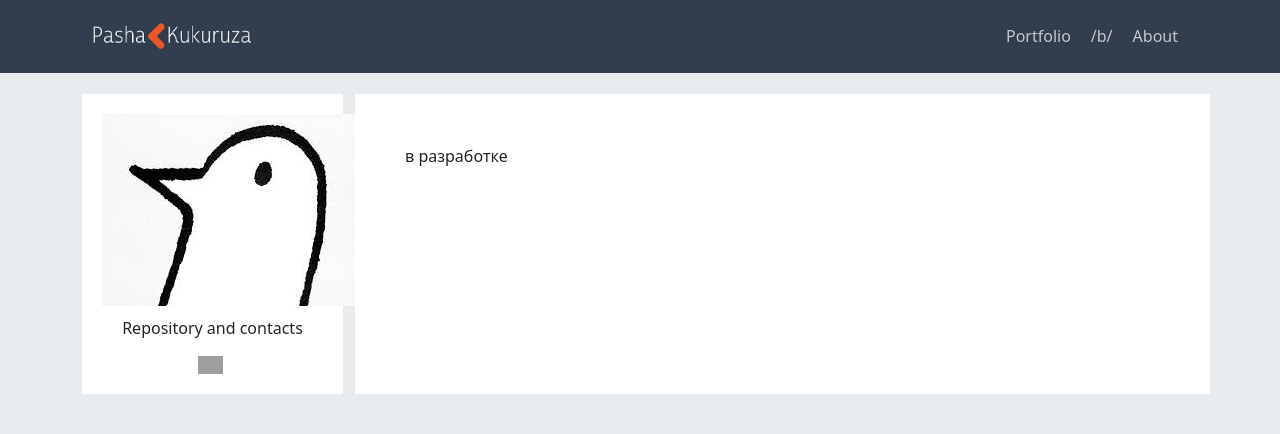
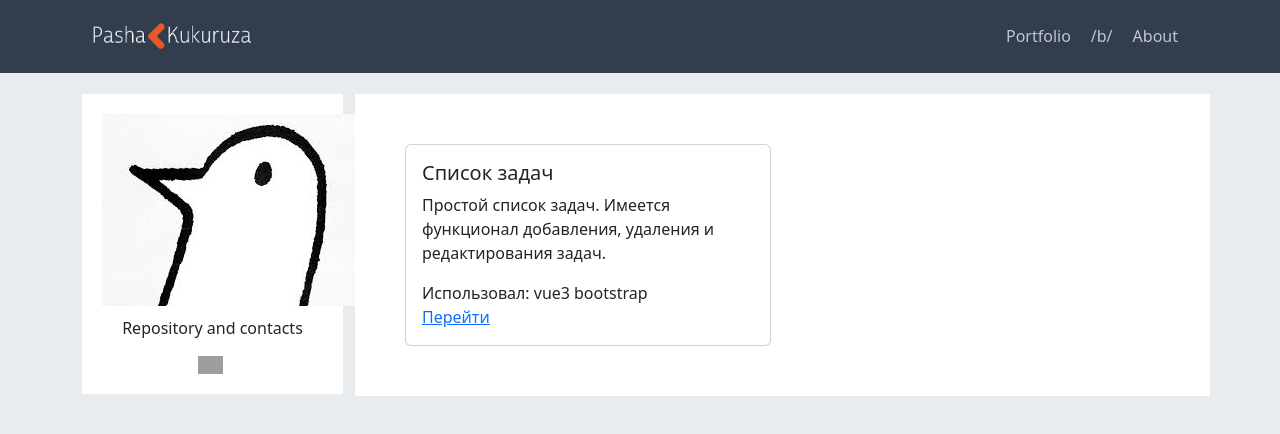
Before and after one commit to Habstrakt/blog-vue, a Vue app: page /portfolio in a window 1280 px wide. Shown: the top 434 px of the page. Built offline with nearby package versions, Linux system fonts and the light colour scheme; grey boxes are pictures that could not be loaded.

Commit message:
перенос скролла в main компонент

```diff
--- a/src/App.vue
+++ b/src/App.vue
@@ -6,37 +6,6 @@ import Aside from "@/components/Aside.vue";
 
 export default {
   components: { Header, Main, Aside },
-  data() {
-    return {
-      showScrollBtn: false,
-    };
-  },
-  mounted() {
-    window.addEventListener("scroll", this.handleScroll);
-  },
-  unmounted() {
-    window.removeEventListener("scroll", this.handleScroll);
-  },
-  methods: {
-    scrollBtn() {
-      const scrollDuration = 300;
-      const scrollStep = -window.pageYOffset / (scrollDuration / 15);
-      let scrollInterval = setInterval(() => {
-        if (window.pageYOffset !== 0) {
-          window.scrollBy(0, scrollStep);
-        } else {
-          clearInterval(scrollInterval);
-        }
-      }, 15);
-    },
-    handleScroll() {
-      if (window.pageYOffset > 1000) {
-        this.showScrollBtn = true;
-      } else {
-        this.showScrollBtn = false;
-      }
-    },
-  },
 };
 </script>
 
@@ -48,15 +17,4 @@ export default {
       <router-view></router-view>
     </div>
   </div>
-  <div v-if="showScrollBtn" @click="scrollBtn" class="btn btn-secondary">
-    <img src="./assets/img/arrow-up.svg" alt="" />
-  </div>
 </template>
-
-<style>
-.btn-secondary {
-  position: fixed;
-  bottom: 100px;
-  right: 60px;
-}
-</style>
--- a/src/components/Header.vue
+++ b/src/components/Header.vue
@@ -3,7 +3,7 @@
     <div class="container">
       <div class="row">
         <div class="col-6">
-          <router-link to="/"
+          <router-link :to="{ name: 'main' }"
             ><img class="logo" src="../assets/img/logo.png" alt="logo"
           /></router-link>
         </div>
--- a/src/router/index.js
+++ b/src/router/index.js
@@ -9,13 +9,13 @@ import Todo from "@/views/Todo.vue";
 const router = createRouter({
   history: createWebHistory(import.meta.env.BASE_URL),
   routes: [
-    { path: "/", component: Main },
+    { path: "/", name: "main", component: Main },
     { path: "/post/:id", name: "post", component: Post, props: true },
     { path: "/not_found", name: "NotFound", component: NotFound },
     { path: "/:catchAll(.*)", redirect: "/not_found" },
     { path: "/about", component: About },
     { path: "/portfolio", component: Portfolio },
-    { path: "/portfolio/todo", component: Todo },
+    { path: "/portfolio/todo", name: "todo", component: Todo },
   ],
 });
 
--- a/src/views/Main.vue
+++ b/src/views/Main.vue
@@ -8,12 +8,14 @@ export default {
       posts: [],
       currentPage: 1,
       postsPerPage: 20,
+      showScrollBtn: false,
     };
   },
   components: {
     Spinner,
     Pagination,
   },
+
   methods: {
     async getPosts() {
       try {
@@ -26,8 +28,8 @@ export default {
         console.error(error);
       }
     },
-    up() {
-      const scrollDuration = 300;
+    scrollBtn() {
+      const scrollDuration = 800;
       const scrollStep = -window.pageYOffset / (scrollDuration / 15);
       let scrollInterval = setInterval(() => {
         if (window.pageYOffset !== 0) {
@@ -37,17 +39,28 @@ export default {
         }
       }, 15);
     },
+    handleScroll() {
+      if (window.pageYOffset > 1000) {
+        this.showScrollBtn = true;
+      } else {
+        this.showScrollBtn = false;
+      }
+    },
     nextPage() {
       this.currentPage++;
-      this.up();
+      this.scrollBtn();
     },
     prevPage() {
       this.currentPage--;
-      this.up();
+      this.scrollBtn();
     },
   },
   mounted() {
     this.getPosts();
+    window.addEventListener("scroll", this.handleScroll);
+  },
+  unmounted() {
+    window.removeEventListener("scroll", this.handleScroll);
   },
   computed: {
     totalPages() {
@@ -86,6 +99,9 @@ export default {
         </template>
       </section>
     </main>
+    <div v-if="showScrollBtn" @click="scrollBtn" class="btn btn-secondary">
+      <img src="../assets/img/arrow-up.svg" alt="" />
+    </div>
     <div class="pagination justify-content-end">
       <button
         class="btn btn-primary"
@@ -134,4 +150,9 @@ ul {
 .pagination {
   margin: 20px 0;
 }
+.btn-secondary {
+  position: fixed;
+  bottom: 100px;
+  right: 60px;
+}
 </style>
--- a/src/views/Portfolio.vue
+++ b/src/views/Portfolio.vue
@@ -1,59 +1,43 @@
+<script>
+export default {
+  data() {
+    return {
+      portfolios: [
+        {
+          name: "Список задач",
+          url: { name: "todo" },
+          text: "Простой список задач. Имеется функционал добавления, удаления и редактирования задач.",
+          instruments: ["vue3", "bootstrap"],
+        },
+      ],
+    };
+  },
+};
+</script>
 <template>
   <div class="col-lg-9 card-group">
-    <div>в разработке</div>
-    <!-- <div class="row row-cols-1 row-cols-md-2 g-4">
-      <div class="col">
+    <div class="row row-cols-1 row-cols-md-2 g-4">
+      <div class="col" v-for="work in portfolios" :key="work">
         <div class="card">
-          <img src="..." class="card-img-top" alt="..." />
           <div class="card-body">
-            <h5 class="card-title">Card title</h5>
+            <h5 class="card-title">{{ work.name }}</h5>
             <p class="card-text">
-              This is a longer card with supporting text below as a natural
-              lead-in to additional content. This content is a little bit
-              longer.
+              {{ work.text }}
             </p>
+            <span>Использовал: </span>
+            <span
+              :class="{ 'pe-1': index < work.instruments.length - 1 }"
+              :key="index"
+              v-for="(item, index) in work.instruments"
+            >
+              {{ item }}
+            </span>
+            <br />
+            <router-link :to="work.url">Перейти</router-link>
           </div>
         </div>
       </div>
-      <div class="col">
-        <div class="card">
-          <img src="..." class="card-img-top" alt="..." />
-          <div class="card-body">
-            <h5 class="card-title">Card title</h5>
-            <p class="card-text">
-              This is a longer card with supporting text below as a natural
-              lead-in to additional content. This content is a little bit
-              longer.
-            </p>
-          </div>
-        </div>
-      </div>
-      <div class="col">
-        <div class="card">
-          <img src="..." class="card-img-top" alt="..." />
-          <div class="card-body">
-            <h5 class="card-title">Card title</h5>
-            <p class="card-text">
-              This is a longer card with supporting text below as a natural
-              lead-in to additional content.
-            </p>
-          </div>
-        </div>
-      </div>
-      <div class="col">
-        <div class="card">
-          <img src="..." class="card-img-top" alt="..." />
-          <div class="card-body">
-            <h5 class="card-title">Card title</h5>
-            <p class="card-text">
-              This is a longer card with supporting text below as a natural
-              lead-in to additional content. This content is a little bit
-              longer.
-            </p>
-          </div>
-        </div>
-      </div>
-    </div> -->
+    </div>
   </div>
 </template>
 
--- a/src/views/Todo.vue
+++ b/src/views/Todo.vue
@@ -78,7 +78,12 @@ export default {
       </ul>
     </div>
     <div class="input-group mb-3" v-else>
-      <input class="form-control" type="text" v-model.trim="temporaryTodo" />
+      <input
+        class="form-control"
+        type="text"
+        placeholder="Edit todo..."
+        v-model.trim="temporaryTodo"
+      />
       <button class="btn btn-outline-secondary" type="button" @click="saveTodo">
         Save
       </button>
```
